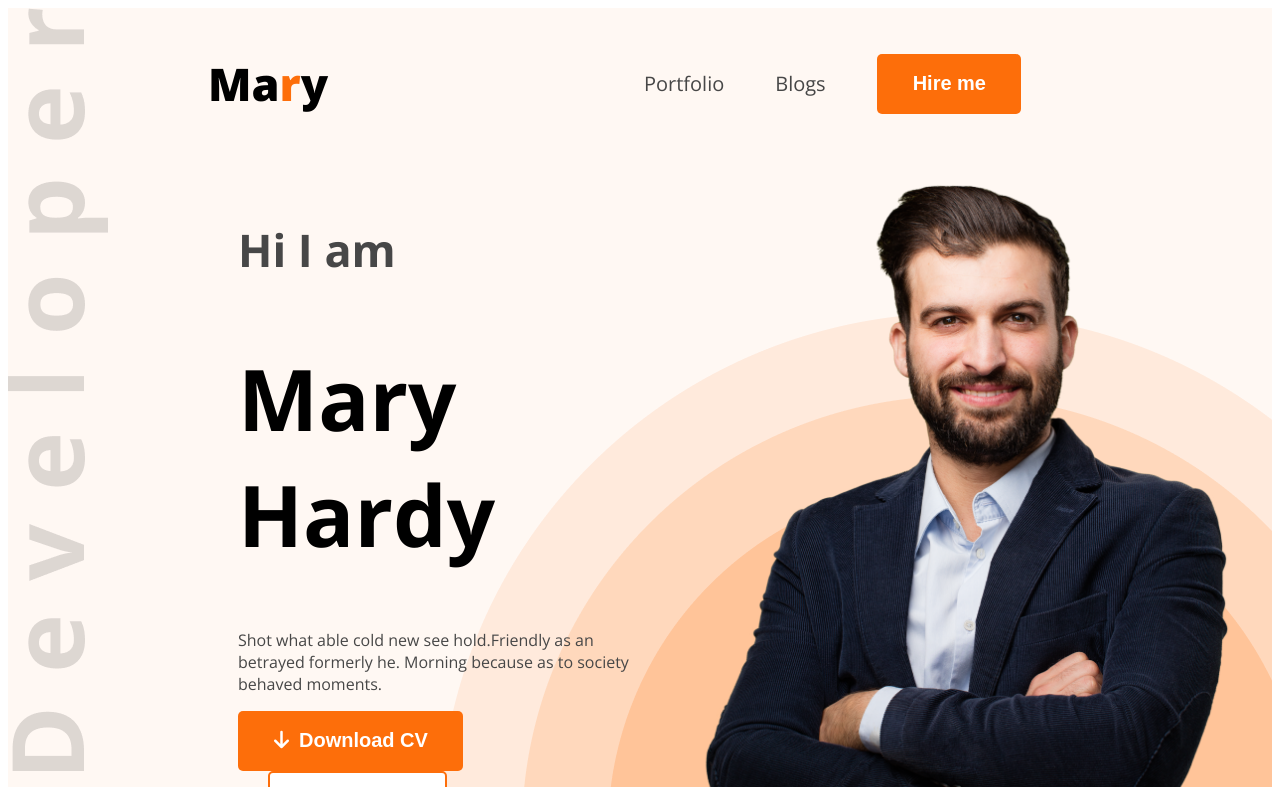
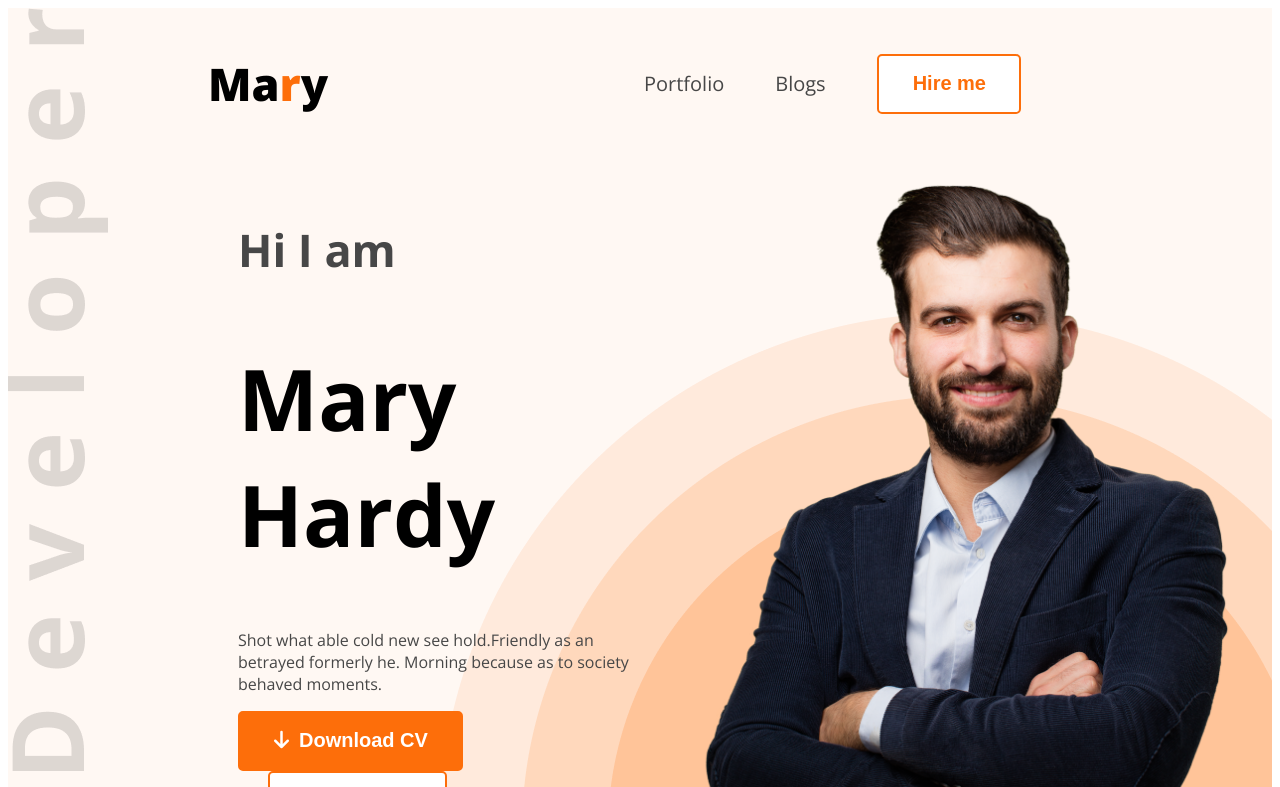
Before and after one commit to redwanweb353/My-first-web-site, a plain HTML site: page index.html in a window 1280 px wide. In both pictures the pointer is over the button "Hire me". Shown: the top 787 px of the page. Drawn offline with nearby package versions, Linux system fonts and the light colour scheme.

Commit message:
added hover effects

```diff
--- a/styles/portfolio.css
+++ b/styles/portfolio.css
@@ -21,10 +21,21 @@
     font-weight: bold;
     font-size: 20px;
     color:#fff;
-    padding: 18px 35px 19px 36px;
-    border: none;
+    padding: 16px 33px 17px 34px;
+    border: 2px solid #FD6E0A;
     border-radius: 5px;
     cursor: pointer;
+}
+.btn-primary:hover{
+    background-color:#fff ;
+    font-weight: bold;
+    font-size: 20px;
+    color:#FD6E0A;
+    padding: 16px 33px 17px 34px;
+    border: 2px solid #FD6E0A;
+    border-radius: 5px;
+    cursor: pointer;
+    transition: .5s;
 }
 .section-title{
     font-size: 35px;
@@ -103,15 +114,16 @@ nav ul li a{
     border-radius: 5px;
     cursor: pointer;
 }
-.btn-2nd{
-     background-color: #ffffff;
+.btn-2nd:hover{
+     background-color:#FD6E0A ;
     font-weight: bold;
     font-size: 20px;
-    color:#FD6E0A;
+    color:#ffffff;
     padding: 16px 35px 17px 36px;
     border: 2px solid #FD6E0A;
     border-radius: 5px;
     cursor: pointer;
+    transition: .5s;
 }
 .banner-content .btn-2nd{
     margin-left: 30px;
```
